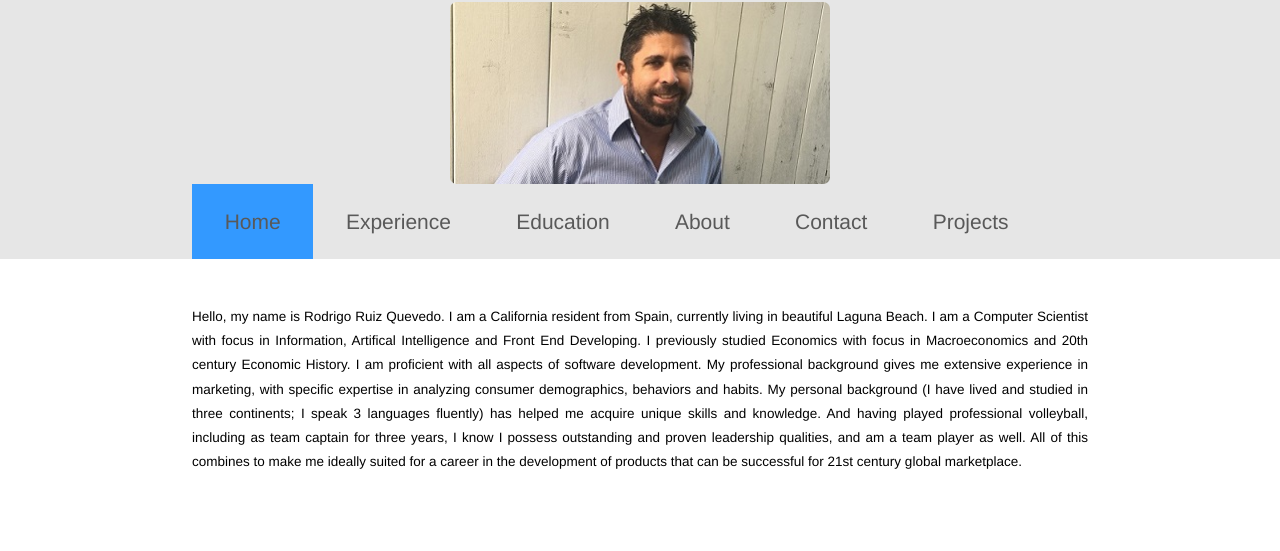
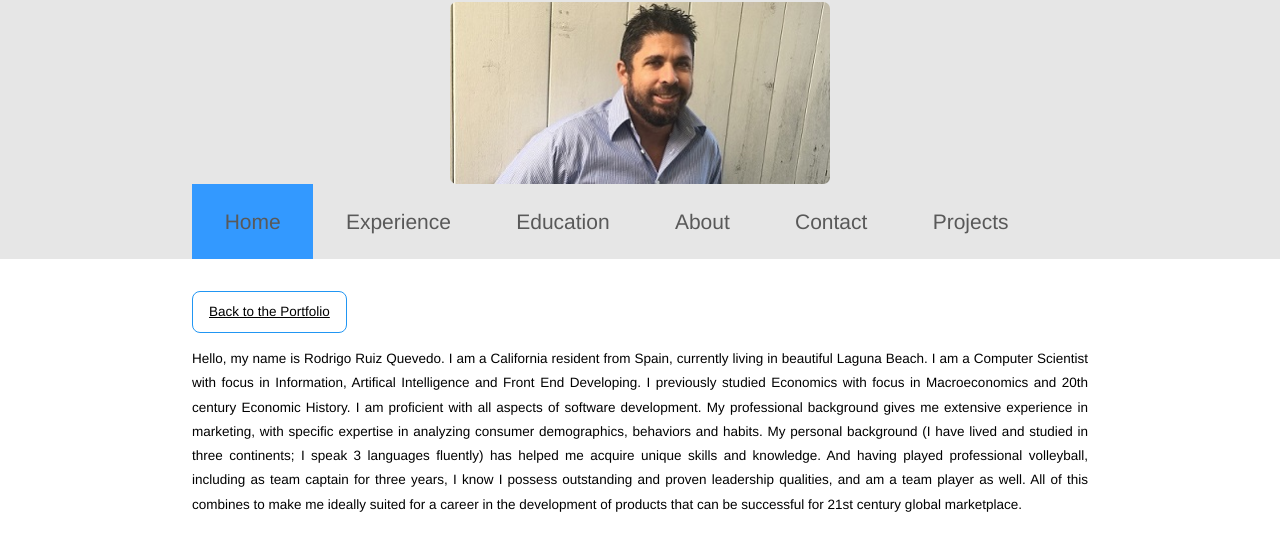
Before and after one commit to rruizque/Portfolio, a plain HTML site: page index.html in a window 1280 px wide. Shown: the part 81-632 px from the top of the page. Drawn offline with nearby package versions, Linux system fonts and the light colour scheme.

Commit message:
link to final
Linking index to final part 2

```diff
--- a/index.html
+++ b/index.html
@@ -29,6 +29,9 @@
 
 
 	<div id = "at_home">
+		<button class="w3-btn w3-white w3-border w3-border-blue w3-round-large">
+			<a href = "final_part_2.html">Back to the Portfolio</a>
+		</button>
 		<p>
 		Hello, my name is Rodrigo Ruiz Quevedo. I am a California resident from Spain, currently living in beautiful Laguna Beach.
 		I am a Computer Scientist with focus in Information, Artifical Intelligence and Front End Developing.
```
